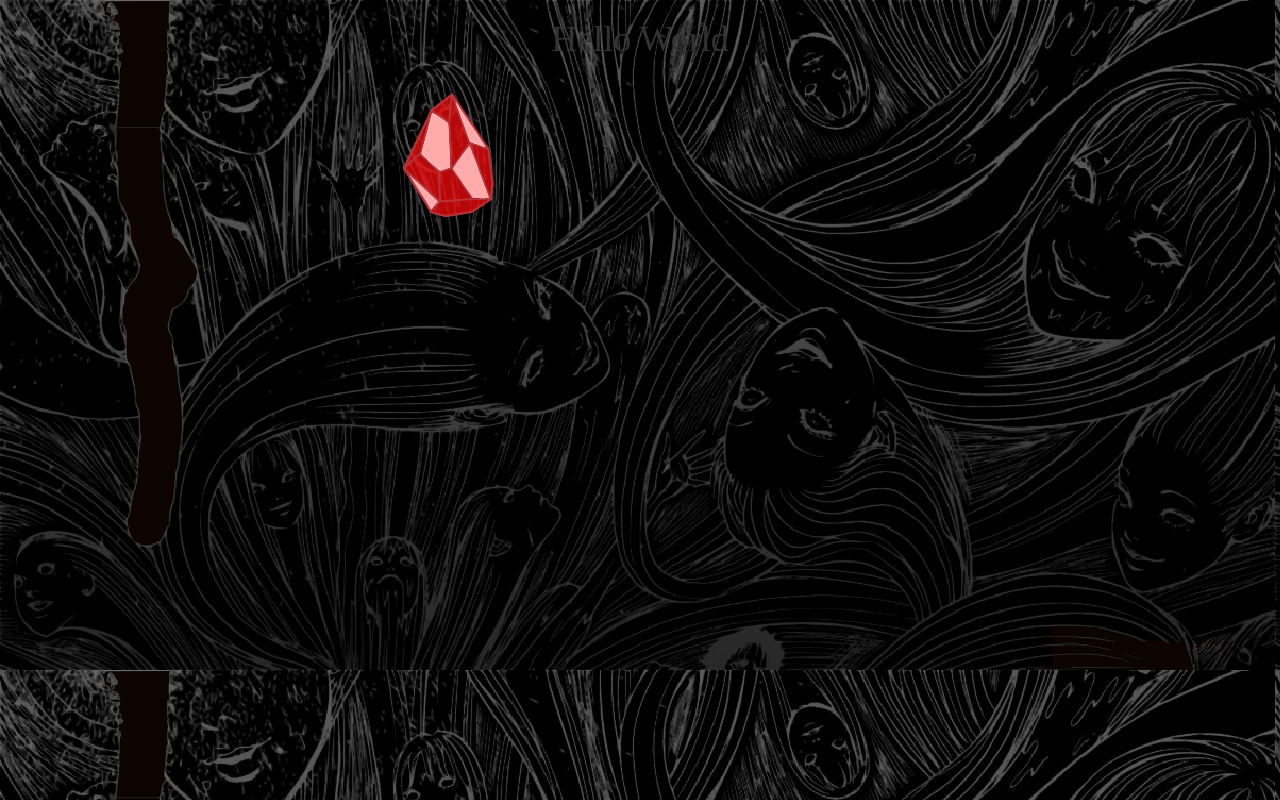
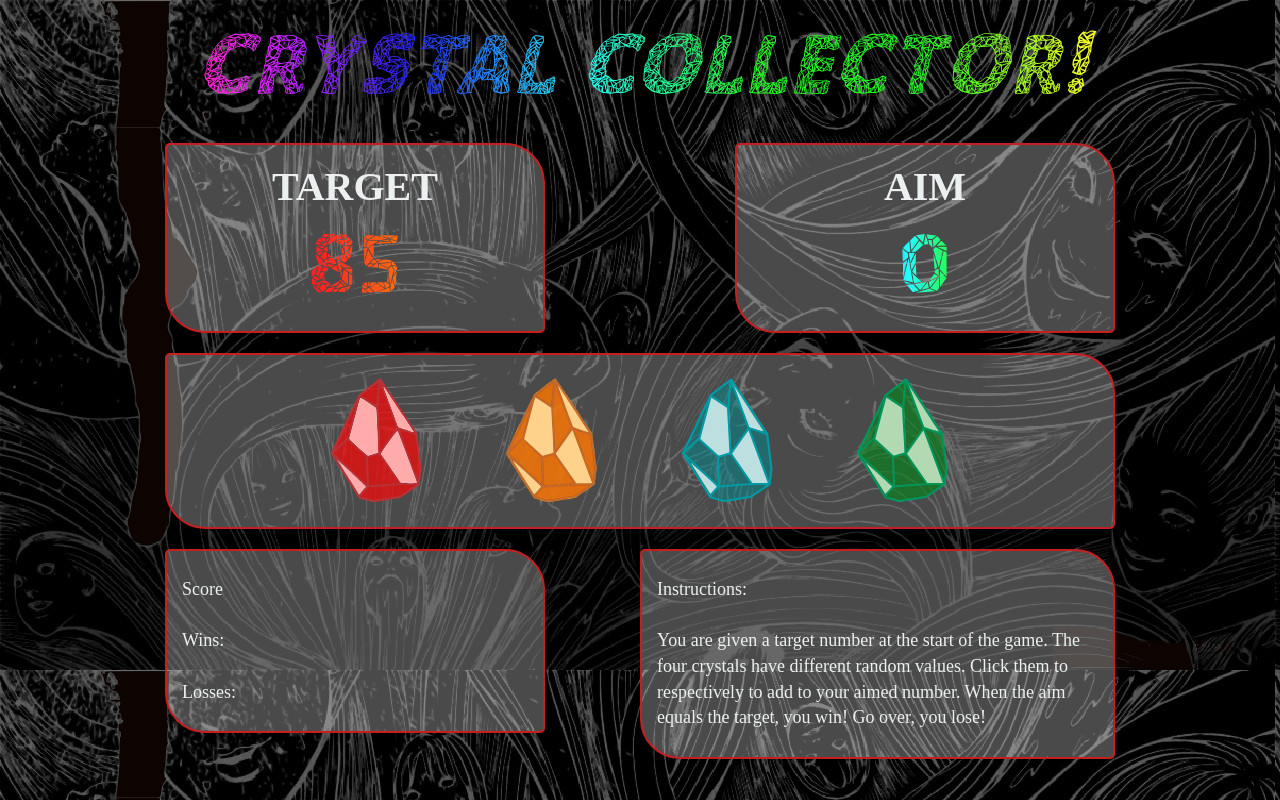
Before and after one commit to NatePond/week-4-game, a plain HTML site: page index.html in a window 1280 px wide. Drawn offline with nearby package versions, Linux system fonts and the light colour scheme; a web font is replaced by a local one.

Commit message:
fourth commit

```diff
--- a/assets/css/style.css
+++ b/assets/css/style.css
@@ -8,27 +8,123 @@
   font-weight: normal;
   font-style: normal;
 }
+
+@font-face {
+font-family: 'CrystallineNegative';
+src: url('https://natepond.github.io/week-4-game/assets/fonts/CrystallineNegative/CrystallineNegative.eot');
+src: url('https://natepond.github.io/week-4-game/assets/fonts/CrystallineNegative/CrystallineNegative.eot?#iefix') format('embedded-opentype'),
+  url('https://natepond.github.io/week-4-game/assets/fonts/CrystallineNegative/CrystallineNegative.woff') format('woff'),
+  url('https://natepond.github.io/week-4-game/assets/fonts/CrystallineNegative/CrystallineNegative.ttf') format('truetype');
+  url('https://natepond.github.io/week-4-game/assets/fonts/CrystallineNegative/CrystallineNegative.svg') format('svg');
+  font-weight: normal;
+  font-style: normal;
+}
+
+@font-face {
+font-family: 'CrystallineOutline';
+src: url('https://natepond.github.io/week-4-game/assets/fonts/CrystallineOutline/CrystallineOutline.eot');
+src: url('https://natepond.github.io/week-4-game/assets/fonts/CrystallineOutline/CrystallineOutline.eot?#iefix') format('embedded-opentype'),
+  url('https://natepond.github.io/week-4-game/assets/fonts/CrystallineOutline/CrystallineOutline.woff') format('woff'),
+  url('https://natepond.github.io/week-4-game/assets/fonts/CrystallineOutline/CrystallineOutline.ttf') format('truetype');
+  url('https://natepond.github.io/week-4-game/assets/fonts/CrystallineOutline/CrystallineOutline.svg') format('svg');
+  font-weight: normal;
+  font-style: normal;
+}
+
 body {
   font-family: "yataghanregular";
   background: "images/background.png";
   background-color: transparent;
 }
+
 h1 {
-font-family: 'CrystallineNegative';
-src: url('https://natepond.github.io/bootstrap/fonts/CrystallineNegative/CrystallineNegative.eot');
-src: url('https://natepond.github.io/bootstrap/fonts/CrystallineNegative/CrystallineNegative.eot?#iefix') format('embedded-opentype'),
-  url('https://natepond.github.io/bootstrap/fonts/CrystallineNegative/CrystallineNegative.woff') format('woff'),
-  url('https://natepond.github.io/week-4-game/assets/fonts/CrystallineNegative/CrystallineNegative.ttf') format('truetype');
-  url('https://natepond.github.io/bootstrap/fonts/CrystallineNegative/CrystallineNegative.svg#yataghanregular') format('svg');
-  font-weight: normal;
-  font-style: normal;
+  font-family: "CrystallineOutline";
+  font-size: 75px;
+  font-weight: 100;
+  font-style: italic;
+  text-transform: uppercase;
+  line-height: 1.2;
+}
+h2 {
+  font-family: "yataghanregular";
+  color: #ecf0f1;
+  font-size: 40px;
+  font-weight: bold;
+  text-transform: uppercase;
+}
 
-// }
+.rainbow {
+  background-image: -webkit-gradient( linear, left top, right top, color-stop(0, #f22), color-stop(0.15, #f2f), color-stop(0.3, #22f), color-stop(0.45, #2ff), color-stop(0.6, #2f2),color-stop(0.75, #2f2), color-stop(0.9, #ff2), color-stop(1, #f22));
+  background-image: gradient( linear, left top, right top, color-stop(0, #f22), color-stop(0.15, #f2f), color-stop(0.3, #22f), color-stop(0.45, #2ff), color-stop(0.6, #2f2),color-stop(0.75, #2f2), color-stop(0.9, #ff2), color-stop(1, #f22) );
+  color:transparent;
+  -webkit-background-clip: text;
+  background-clip: text;
+  line-height: 1.5;
+}
 
 .row{
   background-color: transparent;
 }
 
+.target{
+  color: #ecf0f1;
+  background-color: rgba(245, 245, 245, 0.3);
+  border-radius: 5px 40px 5px;
+  border: solid 2px #c71f1f;
+  line-height: 1.5;
+}
+
+#targetNumber{
+  font-family: "CrystallineNegative";
+  font-size: 75px;
+  font-weight: 100;
+  text-transform: uppercase;
+
+background-image: -webkit-gradient( linear, left top, right top, color-stop(0, #f00),  color-stop(0.4, #f22), color-stop(0.8, #ffa500), color-stop(1, #f22));
+  background-image: gradient( linear, left top, right top, color-stop(0, #f00),  color-stop(0.4, #f22), color-stop(0.8, #ffa500), color-stop(1, #f22));
+  color:transparent;
+  -webkit-background-clip: text;
+  background-clip: text;
+}
+
+#aimNumber{
+  font-family: "CrystallineNegative";
+  font-size: 75px;
+  font-weight: 100;
+  text-transform: uppercase;
+}
+
+.aim{
+  color: #ecf0f1;
+  background-color: rgba(245, 245, 245, 0.3);
+  border-radius: 5px 40px 5px;
+  border: solid 2px #c71f1f
+}
+
+.crystals {
+  color: #ecf0f1;
+  background-color: rgba(245, 245, 245, 0.3);
+  border-radius: 5px 40px 5px;
+  border: solid 2px #c71f1f;
+}
+
+.score {
+  color: #ecf0f1;
+  background-color: rgba(245, 245, 245, 0.3);
+  border-radius: 5px 40px 5px;
+  border: solid 2px #c71f1f;
+  text-align: left;
+  font-size: 18px;
+}
+
+.instructions {
+  color: #ecf0f1;
+  background-color: rgba(245, 245, 245, 0.3);
+  border-radius: 5px 40px 5px;
+  border: solid 2px #c71f1f;
+  text-align: left;
+  font-size: 18px;
+}
 
 
 
--- a/assets/javascript/game.js
+++ b/assets/javascript/game.js
@@ -0,0 +1,41 @@
+//Crystal numbers are to be between 1 and 12 while the target number should be between 19 and 120
+
+var targetNumber ;
+
+var aimNumber ;
+
+var crystal = {
+  red: 0,
+  orange: 0,
+  blue: 0,
+  green: 0
+}
+
+
+function target(){
+  targetNumber =  Math.floor(Math.random()*101)+19;
+  $("#targetNumber").html(targetNumber);
+};
+
+target();
+
+function gemGenerator(crystal, orange){
+  for (key in crystal)
+  return randomNumber = Math.floor(Math.random()*11)+1;
+  if (gemGenerator(crystal.red) = gemGenerator(crystal.orange)){
+    gemGenerator(red, orange);
+  }
+
+  }
+
+
+
+console.log("red " + gemGenerator(crystal.red));
+console.log("orange " + gemGenerator(crystal.orange));
+console.log("blue " + gemGenerator(crystal.blue));
+console.log("green " + gemGenerator(crystal.green));
+
+
+
+
+gemGenerator();
--- a/index.html
+++ b/index.html
@@ -19,14 +19,54 @@
   <div class="container">
     <div class="row">
       <div class="col-lg-12">
-        <h1>Hello World</h1>
+        <h1 class="rainbow">Crystal Collector!</h1>
       </div>
     </div>
     <div class="row">
-      <div class="col-lg-2 col-lg-offset-3">
-        <img src="assets/images/red-crystal.svg" class="img-fluid red" alt="red">
+      <div class="col-lg-12">
+        <div class="col-md-offset-1 col-md-4 target">
+          <h2>TARGET</h2>
+          <div id="targetNumber">0</div>
+        </div>
+        <div class="col-md-offset-2 col-md-4 aim">
+          <h2>AIM</h2>
+          <div class="rainbow" id="aimNumber">0</div>
+        </div>
       </div>
     </div>
+    <br>
+    <div class="row">
+      <div class="col-lg-12">
+        <div class="col-md-offset-1 col-md-10 crystals">
+          <img src="assets/images/red-crystal.svg" class="img-fluid red" alt="red">
+          <img src="assets/images/orange-crystal.svg" class="img-fluid orange" alt="orange">
+          <img src="assets/images/blue-crystal.svg" class="img-fluid blue" alt="blue">
+          <img src="assets/images/green-crystal.svg" class="img-fluid green" alt="green">
+        </div>
+      </div>
+    </div>
+    <br>
+    <div class="row">
+      <div class="col-lg-12">
+        <div class="col-md-offset-1 col-md-4 score">
+          <br> Score
+          <br>
+          <br> Wins:
+          <div id="wins"></div>
+          <br> Losses:
+          <div id="losses"></div>
+          <br>
+        </div>
+        <div class="col-md-offset-1 col-md-5 instructions">
+          <br> Instructions:
+          <br>
+          <br> You are given a target number at the start of the game. The four crystals have different random values. Click them to respectively to add to your aimed number. When the aim equals the target, you win! Go over, you lose!
+          <br>
+          <br>
+        </div>
+      </div>
+    </div>
+  </div>
   </div>
 </body>
 <footer class="navbar-fixed-bottom">©Copyright2017 Nate Pond</footer>
```
